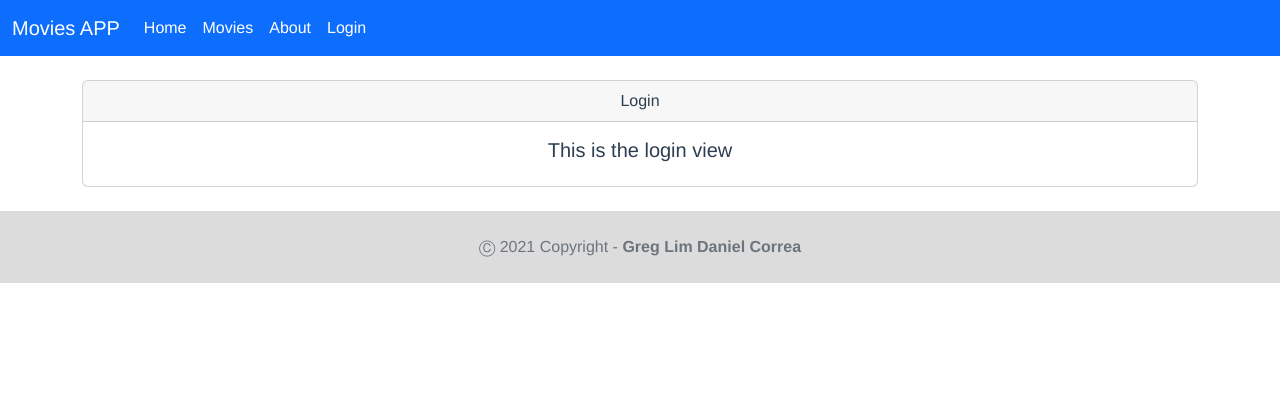
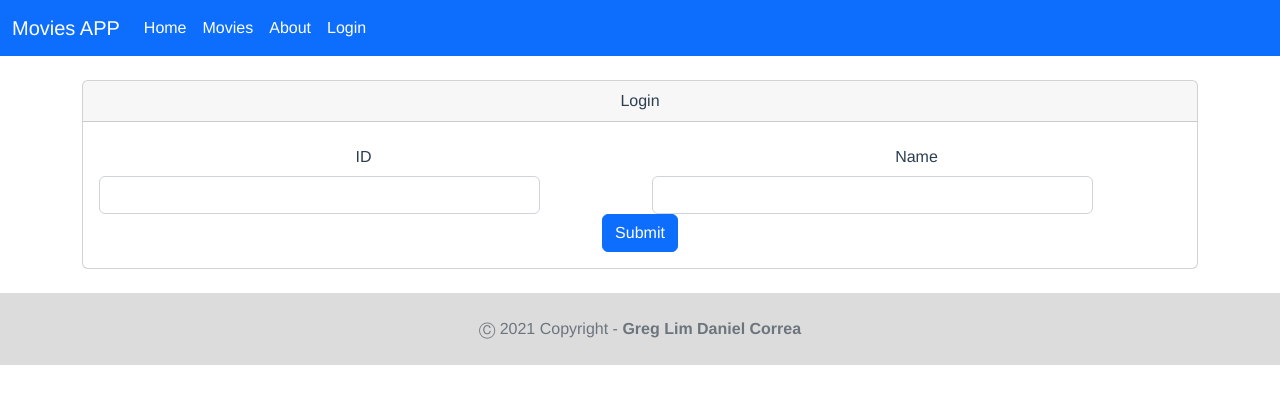
Before and after one commit to muhammadanang/movie-reviews-frontend, a Vue app: page /login in a window 1280 px wide. Shown: the top 404 px of the page. Built offline with nearby package versions, Linux system fonts and the light colour scheme.

Commit message:
added a login feature

```diff
--- a/src/App.vue
+++ b/src/App.vue
@@ -12,7 +12,9 @@
             <router-link to="/" class="nav-link active">Home</router-link>
             <router-link to="/movies" class="nav-link active">Movies</router-link>
             <router-link to="/about" class="nav-link active">About</router-link>
-            <router-link to="/login" class="nav-link active">Login</router-link>
+            <router-link v-if="!userData" to="/login" class="nav-link active">
+              Login</router-link>
+            <a v-if="userData" v-on:click="logout()" class="nav-link active pointer">Logout ({{ userData }})</a>
           </div>
         </div>
       </div>
@@ -35,8 +37,23 @@
 </template>
 
 <script>
+import store from './store'
+
 export default {
   name: 'App',
+  computed: {
+    userData() {
+      if (this.$store.state.user.id) {
+        return `${this.$store.state.user.id} - ${this.$store.state.user.name}`
+      }
+      return "";
+    }
+  },
+  methods: {
+    logout() {
+      this.$store.commit('disconnect')
+    }
+  }
 };
 </script>
 
@@ -48,4 +65,8 @@
   text-align: center;
   color: #2c3e50;
 }
+
+.pointer {
+  cursor: pointer;
+}
 </style>
--- a/src/store/index.js
+++ b/src/store/index.js
@@ -2,10 +2,22 @@
 
 export default createStore({
   state: {
+    user: {
+      id: '',
+      name: '',
+    }
   },
   getters: {
   },
   mutations: {
+    connect(state, data) {
+      state.user.id = data.id;
+      state.user.name = data.name;
+    },
+    disconnect(state) {
+      state.user.id = '';
+      state.user.name = '';
+    }
   },
   actions: {
   },
--- a/src/views/Login.vue
+++ b/src/views/Login.vue
@@ -4,13 +4,50 @@
             Login
         </div>
         <div class="card-body">
-            <h5 class="card-title">This is the login view</h5>
+            <form>
+                <div class="row">
+                    <div class="col">
+                        <div class="mb-3-row">
+                            <label class="col-sm-2 col-form-label">ID</label>
+                            <div class="col-sm-10">
+                                <input v-model="userId" type="number" class="form-control">
+                            </div>
+                        </div>
+                    </div>
+                    <div class="col">
+                        <div class="mb-3-row">
+                            <label class="col-sm-2 col-form-label">Name</label>
+                            <div class="col-sm-10">
+                                <input v-model="userName" type="text" class="form-control">
+                            </div>
+                        </div>
+                    </div>
+                </div>
+                <a v-on:click="login()" class="btn btn-primary">Submit</a>
+            </form>
         </div>
     </div>
 </template>
 
 <script>
 export default {
-  name: 'Login',
+    name: 'Login',
+    data() {
+        return {
+            userId: "",
+            userName: "",
+        }
+    },
+
+    methods: {
+        login() {
+            if (!(this.userId === "" || this.userName === "")) {
+                this.$store.commit('connect', {
+                    id: this.userId, name: this.userName,
+                })
+                this.$router.push({ path: "/" })
+            }
+        }
+    }
 };
 </script>
```
